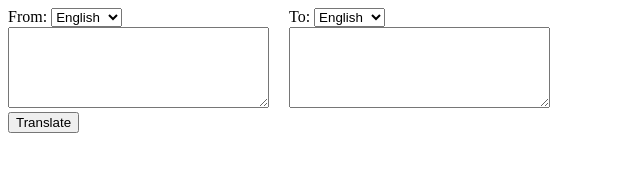
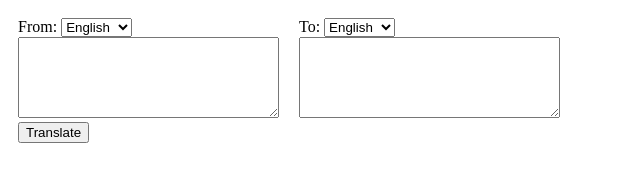
Before and after one commit to taniabuzykina/Translator_using_Yandex_API, a plain HTML site: page index.html in a window 1280 px wide. Shown: the whole page, without its empty margins (0-640 px from the left). Drawn offline with Linux system fonts and the light colour scheme.

Commit message:
final commit

```diff
--- a/index.html
+++ b/index.html
@@ -7,8 +7,8 @@
         .form{
             display: flex;
         }
-        .part-right{
-            margin-left: 20px;
+        .part-right, .part-left{
+            padding: 10px;
         }
     </style>
 </head>
```
